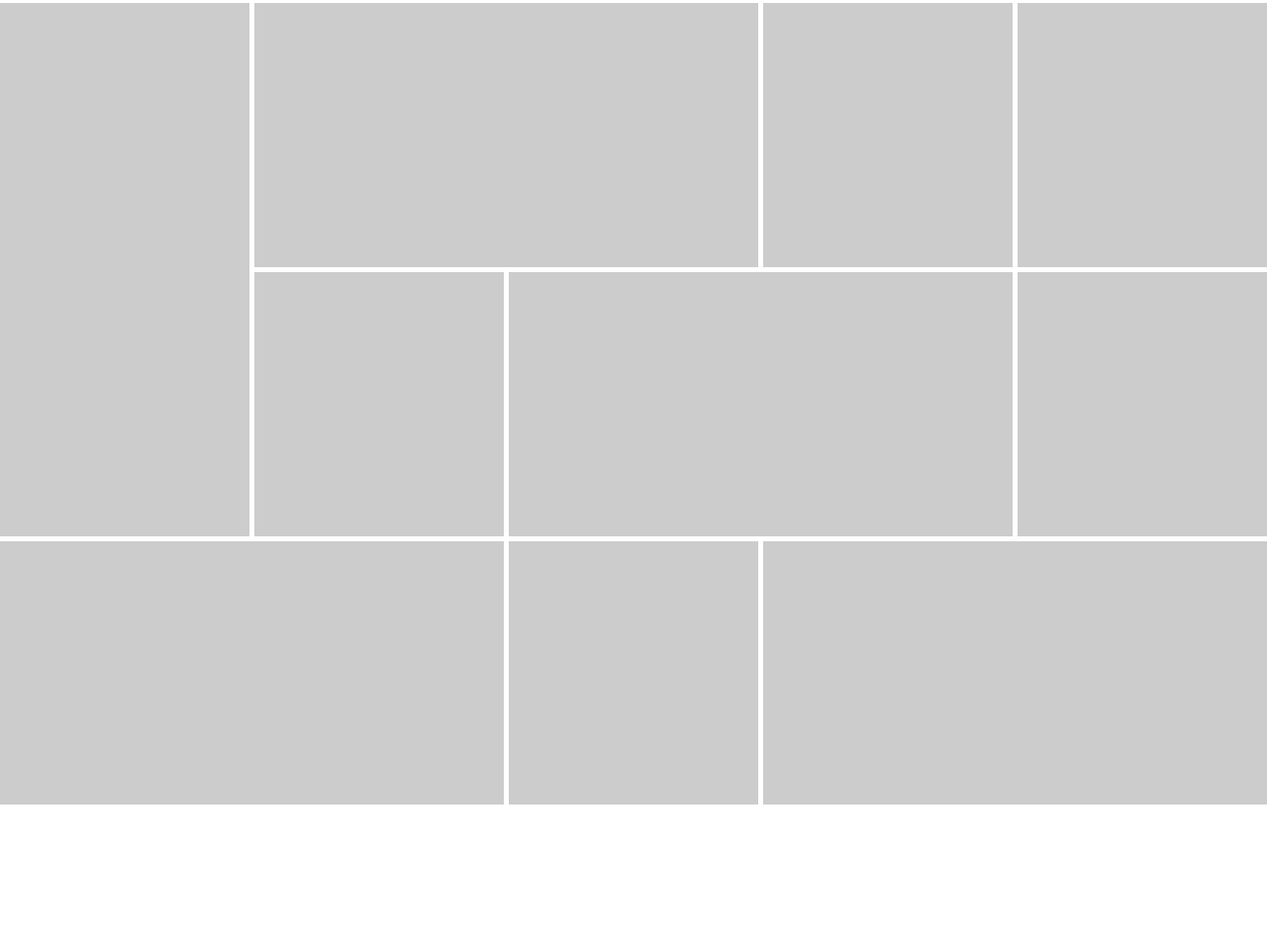
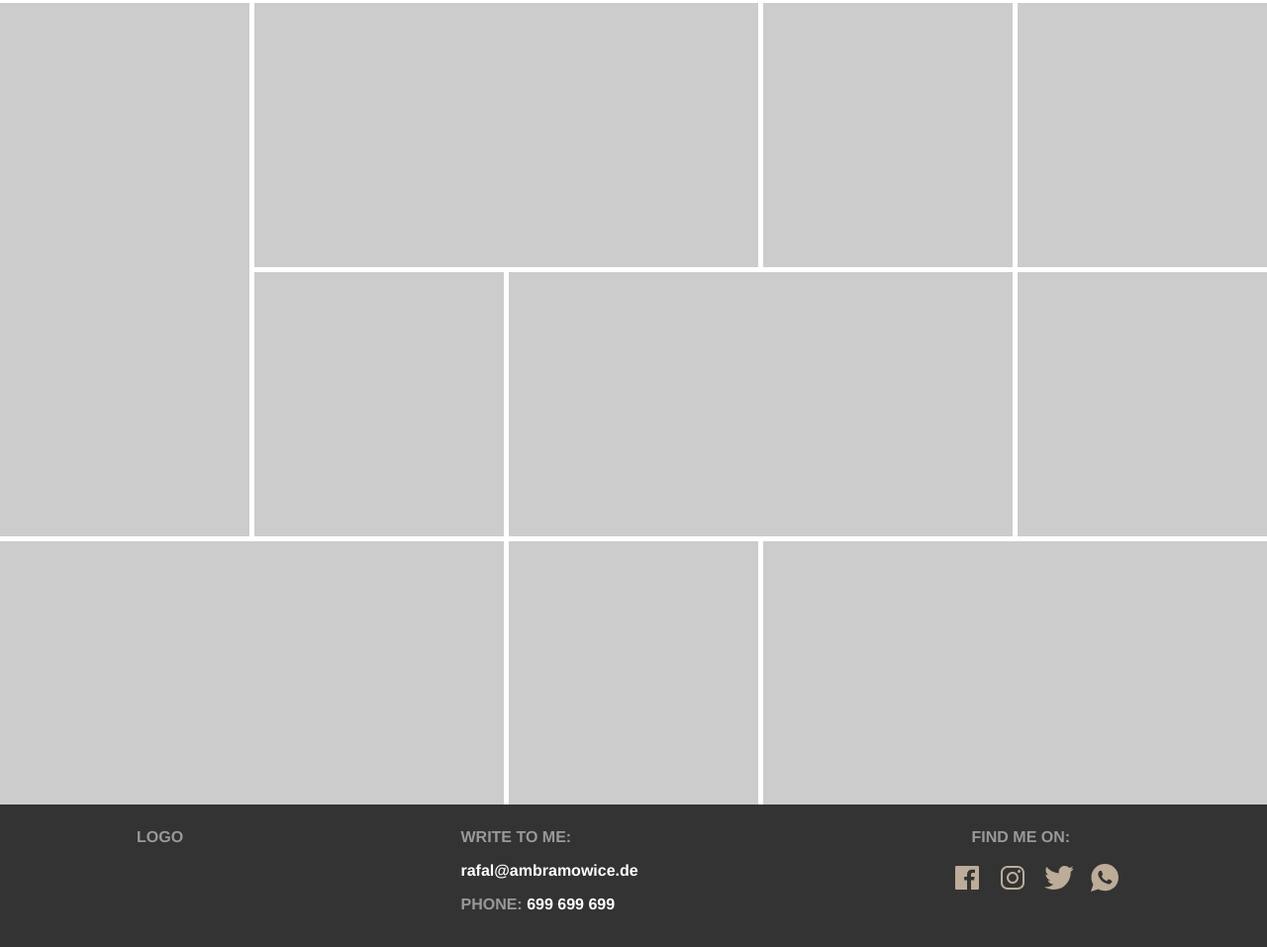
Before and after one commit to karolcalk/RFWSite, a website: page assets/index.html in a window 1280 px wide. Shown: the part 1535-2492 px from the top of the page at 99% size. Before the commit the page ends 2348 px from the top, so only its background shows below. Drawn offline with nearby package versions, Linux system fonts and the light colour scheme.

Commit message:
added simple footer

```diff
--- a/assets/index.html
+++ b/assets/index.html
@@ -246,7 +246,38 @@
         <div class="box i"><img src="" alt="" /></div>
         <div class="box j"><img src="" alt="" /></div>
       </section>
-      <footer></footer>
+      <footer>
+        <div class="footer-logo">
+          <span>logo</span>
+          <img src="" alt="" />
+        </div>
+        <div class="mail-contact">
+          <span>write to me:</span>
+          <p class="nr-tel">rafal@ambramowice.de</p>
+          <span>Phone: <span class="tel">699 699 699</span></span>
+        </div>
+        <div class="follow-me">
+          <span>FIND ME ON:</span>
+          <ul>
+            <li>
+              <a href="https://www.facebook.com/nakapakapl" target="_blank"
+                ><ion-icon name="logo-facebook"></ion-icon
+              ></a>
+            </li>
+            <li>
+              <a href="https://www.instagram.com/rafal_wojdat/" target="_blank"
+                ><ion-icon name="logo-instagram"></ion-icon
+              ></a>
+            </li>
+            <li>
+              <a href=""><ion-icon name="logo-twitter"></ion-icon></a>
+            </li>
+            <li>
+              <a href=""><ion-icon name="logo-whatsapp"></ion-icon></a>
+            </li>
+          </ul>
+        </div>
+      </footer>
     </div>
     <!-- cdn to simpleparallax effect for photo-caegory -->
 
--- a/style/style.css
+++ b/style/style.css
@@ -24,12 +24,14 @@ body {
   z-index: 2;
   background-color: rgba(0, 0, 0, 0.95);
 }
+
 .content-wrap {
   position: absolute;
   top: 50%;
   left: 50%;
   transform: translate(-50%, -50%);
 }
+
 .fly-in-text li {
   display: inline-block;
   margin-right: 10px;
@@ -38,39 +40,51 @@ body {
   opacity: 1;
   transition: all 3s ease;
 }
+
 .fly-in-text:nth-child(10) {
   margin-right: 0;
 }
+
 .content-hidden .fly-in-text li {
   opacity: 0;
 }
+
 .content-hidden .fly-in-text li:nth-child(1) {
   transform: translate3d(-150px, 0, 0);
 }
+
 .content-hidden .fly-in-text li:nth-child(2) {
   transform: translate3d(-120px, 0, 0);
 }
+
 .content-hidden .fly-in-text li:nth-child(3) {
   transform: translate3d(-90px, 0, 0);
 }
+
 .content-hidden .fly-in-text li:nth-child(4) {
   transform: translate3d(-60px, 0, 0);
 }
+
 .content-hidden .fly-in-text li:nth-child(5) {
   transform: translate3d(-30px, 0, 0);
 }
+
 .content-hidden .fly-in-text li:nth-child(6) {
   transform: translate3d(0px, 0, 0);
 }
+
 .content-hidden .fly-in-text li:nth-child(7) {
   transform: translate3d(30px, 0, 0);
 }
+
 .content-hidden .fly-in-text li:nth-child(8) {
   transform: translate3d(60px, 0, 0);
 }
+
 .content-hidden .fly-in-text li:nth-child(9) {
   transform: translate3d(90px, 0, 0);
 }
+
 .content-hidden .fly-in-text li:nth-child(10) {
   transform: translate3d(120px, 0, 0);
 }
@@ -81,11 +95,13 @@ body {
     margin-right: 10px;
     font-size: 12px;
   }
+
   .content-wrap {
     width: 100%;
     text-align: center;
   }
 }
+
 /* ---------*/
 
 /* nav style */
@@ -151,14 +167,17 @@ body {
   right: 0;
   z-index: 100;
 }
+
 button {
   border: none;
   background: none;
   cursor: pointer;
 }
+
 button:focus {
   outline: none;
 }
+
 .menu-btn ion-icon {
   padding: 0.4em;
   color: #fff;
@@ -167,21 +186,25 @@ button:focus {
   border-radius: 50%;
   font-size: 2.2em;
 }
+
 .row,
 .col-lg {
   margin: 0;
   padding: 0;
 }
+
 .col-lg {
   height: 100vh;
   width: 100%;
 }
+
 .col-lg.overlay {
   background: #000;
   position: fixed;
   top: -100vh;
   z-index: 3;
 }
+
 .menu .nav > ul {
   position: fixed;
 
@@ -196,17 +219,21 @@ button:focus {
   font-weight: bolder;
   z-index: 1;
 }
+
 .nav > ul li {
   display: inline-block;
 }
+
 .nav > ul li a {
   text-decoration: none;
   color: #fff;
   font-size: 1.4em;
 }
+
 .nav > ul li:not(:last-child) {
   margin-right: 120px;
 }
+
 .nav > ul li:hover::before {
   content: "";
   z-index: -1;
@@ -221,18 +248,21 @@ button:focus {
   transition: 0.3s;
   animation: fade-in 0.3s ease-in-out;
 }
+
 .nav > ul li:nth-child(2):hover::before {
   top: -180px;
   left: -30px;
   background: url(../img/nav-img/nav-img2.jpg) no-repeat 50% 50%;
   background-size: cover;
 }
+
 .nav > ul li:nth-child(3):hover::before {
   top: -180px;
   left: -30px;
   background: url(../img/nav-img/nav-img3.jpg) no-repeat 50% 50%;
   background-size: cover;
 }
+
 .nav > ul li:nth-child(4):hover::before {
   top: -180px;
   left: -30px;
@@ -245,10 +275,12 @@ button:focus {
     opacity: 0;
     top: -160px;
   }
+
   50% {
     opacity: 1;
     top: -180px;
   }
+
   100% {
     opacity: 1;
     top: -180px;
@@ -262,9 +294,11 @@ button:focus {
     margin: 0;
     padding: 20px 0;
   }
+
   .nav > ul li:hover::before {
     width: 0;
   }
+
   .nav > ul li:not(:last-child) {
     margin-right: 0;
   }
@@ -274,11 +308,13 @@ button:focus {
 header {
   height: 100vh;
 }
+
 @media (max-width: 900px) {
   header {
     height: 200vh;
   }
 }
+
 .left-col,
 .right-col {
   position: absolute;
@@ -343,6 +379,7 @@ header {
   font-size: 34px;
   z-index: 1;
 }
+
 /* @media (max-width: 900px) {
   .logo span:nth-child(2) {
   } */
@@ -411,6 +448,7 @@ header {
   left: 26%;
   transform: translate(-50%, -50%);
 }
+
 @media (max-width: 900px) {
   .about {
     left: 50%;
@@ -569,6 +607,7 @@ header {
   animation: rev-block 1.5s cubic-bezier(0.19, 1, 0.22, 1) forwards;
   animation-delay: 3.6s;
 }
+
 /* scrool down mouse  */
 .middle {
   display: none;
@@ -577,12 +616,14 @@ header {
   left: 50%;
   transform: translate(-50%, -50%);
 }
+
 .mouse {
   width: 50px;
   height: 90px;
   border: 4px solid #333;
   border-radius: 60px;
 }
+
 .mouse::before {
   content: "";
   width: 17px;
@@ -596,16 +637,19 @@ header {
   opacity: 1;
   animation: mouse 2s infinite;
 }
+
 @media (max-width: 900px) {
   .middle {
     display: block;
   }
 }
+
 @keyframes mouse {
   from {
     opacity: 1;
     top: 10px;
   }
+
   to {
     opacity: 0;
     top: 70px;
@@ -622,11 +666,13 @@ header {
   width: 100%;
   min-height: 60vh;
 }
+
 .inner-width {
   max-width: 1200px;
   margin: auto;
   padding: 0 20px;
 }
+
 .services-section h1 {
   text-align: center;
   /* font-size: var(--headers-font); */
@@ -638,10 +684,12 @@ header {
 .services-section h1 strong {
   color: #6ab04c;
 }
+
 .service {
   text-align: center;
   margin: 20px 0;
 }
+
 .service-img {
   width: 260px;
   height: 300px;
@@ -652,25 +700,30 @@ header {
   transform: scale(1.1);
   transition: 0.3s ease-in-out;
 }
+
 .service-img img {
   width: 260px;
   height: 300px;
 }
+
 .service-name {
   font-weight: 600;
   font-size: var(--seconds-font);
   margin: 20px 0;
 }
+
 .service-desc {
   max-width: 400px;
   margin: auto;
   color: #333;
   font-size: 17px;
 }
+
 .owl-dots {
   text-align: center;
   margin-top: 40px;
 }
+
 .owl-dot {
   width: 14px;
   height: 14px;
@@ -685,6 +738,7 @@ header {
   width: 36px;
   background: #6ab04c !important;
 }
+
 .owl-dot:hover {
   width: 36px;
   background: #6ab04c !important;
@@ -696,16 +750,15 @@ header {
   margin-top: 50px;
   display: grid;
   grid-auto-flow: dense;
-  grid-template:
-    "1fr 1fr 1fr 1fr 1fr" 33.33vh
-    "1fr 1fr 1fr 1fr 1fr" 33.33vh
-    "1fr 1fr 1fr 1fr 1fr" 33.33vh;
+  grid-template: "1fr 1fr 1fr 1fr 1fr" 33.33vh "1fr 1fr 1fr 1fr 1fr" 33.33vh "1fr 1fr 1fr 1fr 1fr" 33.33vh;
   grid-gap: 5px;
 }
+
 .gallery .box {
   position: relative;
   background-color: #ccc;
 }
+
 .gallery .boc img {
   position: absolute;
   top: 0;
@@ -714,9 +767,11 @@ header {
   height: 100%;
   object-fit: cover;
 }
+
 .gallery .box.a {
   grid-row: span 2;
 }
+
 .gallery .box.b,
 .gallery .box.f,
 .gallery .box.h,
@@ -726,26 +781,75 @@ header {
 
 @media (max-width: 1000px) {
   .gallery {
-    grid-template:
-      "1fr 1fr 1fr " 250px
-      "1fr 1fr 1fr " 250px
-      "1fr 1fr 1fr " 250px
-      "1fr 1fr 1fr " 250px
-      "1fr 1fr 1fr " 250px;
+    grid-template: "1fr 1fr 1fr " 250px "1fr 1fr 1fr " 250px "1fr 1fr 1fr " 250px "1fr 1fr 1fr " 250px "1fr 1fr 1fr " 250px;
   }
 }
+
 @media (max-width: 768px) {
   .gallery {
-    grid-template:
-      "1fr 1fr" 200px
-      "1fr 1fr" 200px
-      "1fr 1fr" 200px
-      "1fr 1fr" 200px
-      "1fr 1fr" 200px
-      "1fr 1fr" 200px
-      "1fr 1fr" 200px;
+    grid-template: "1fr 1fr" 200px "1fr 1fr" 200px "1fr 1fr" 200px "1fr 1fr" 200px "1fr 1fr" 200px "1fr 1fr" 200px "1fr 1fr" 200px;
   }
+
   .gallery .box.h {
     grid-column: span 1;
   }
 }
+
+footer {
+  width: 100%;
+  min-height: 10vh;
+  background-color: #333;
+  color: #999;
+  display: flex;
+  justify-content: space-around;
+  padding-top: 3vh;
+  font-weight: bolder;
+  text-transform: uppercase;
+  padding-bottom: 30px;
+}
+
+footer .mail-contact p {
+  text-transform: none;
+}
+.follow-me {
+  text-align: center;
+}
+.tel,
+.nr-tel {
+  color: #fff;
+}
+.follow-me ul li {
+  display: inline-block;
+  color: #bcac98;
+  padding-right: 10px;
+  cursor: pointer;
+}
+.follow-me ul li a:hover {
+  cursor: pointer;
+  color: #fff;
+}
+.follow-me ul li a:hover li {
+  transform: scale(2);
+}
+.follow-me ul li a {
+  text-decoration: none;
+  color: #bcac98;
+  font-size: 2em;
+}
+
+@media (max-width: 900px) {
+  footer {
+    flex-direction: column;
+    justify-content: center;
+  }
+  footer > * {
+    margin-bottom: 20px;
+  }
+  .mail-contact,
+  .footer-logo {
+    text-align: center;
+  }
+  .follow-me ul {
+    padding-left: 0;
+  }
+}
```
